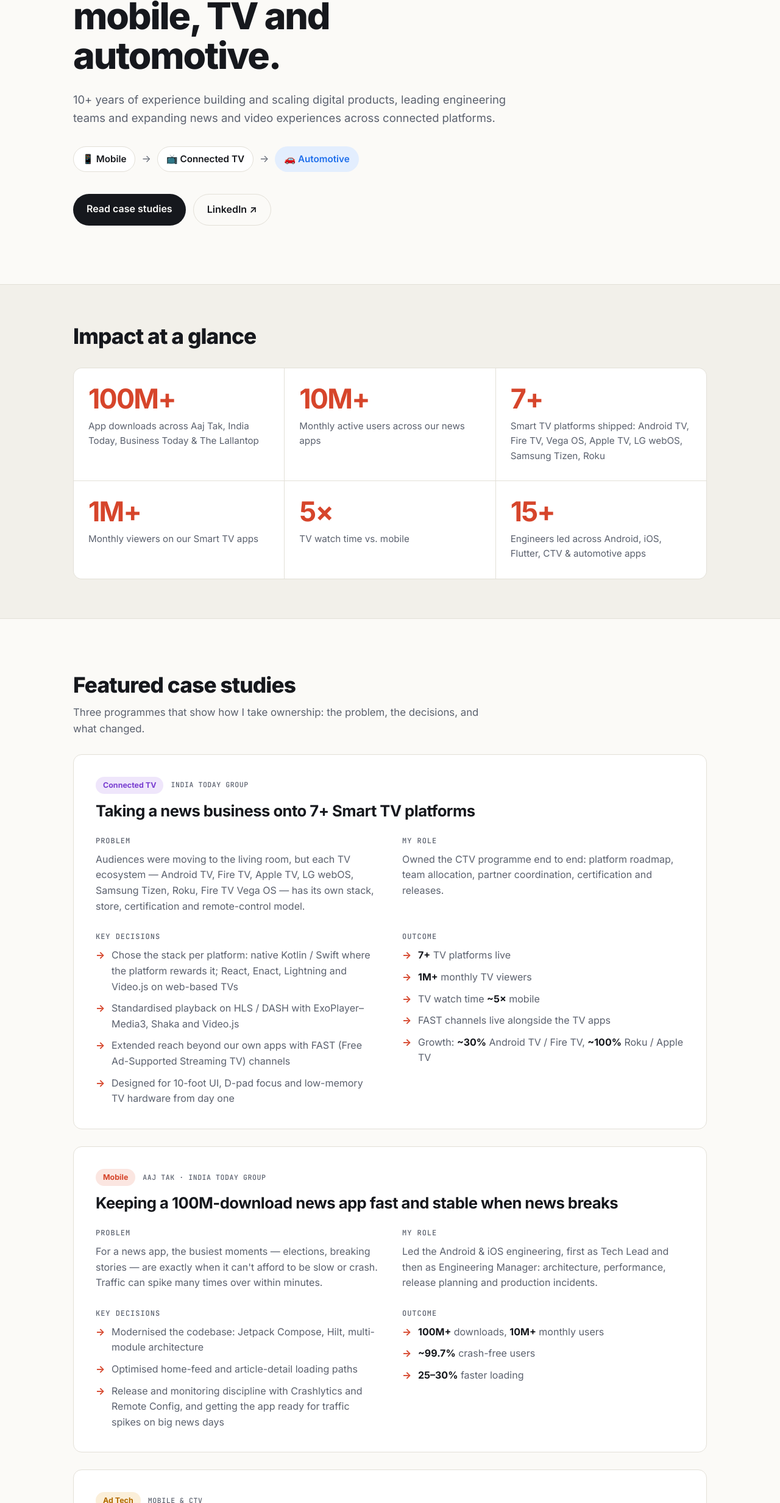
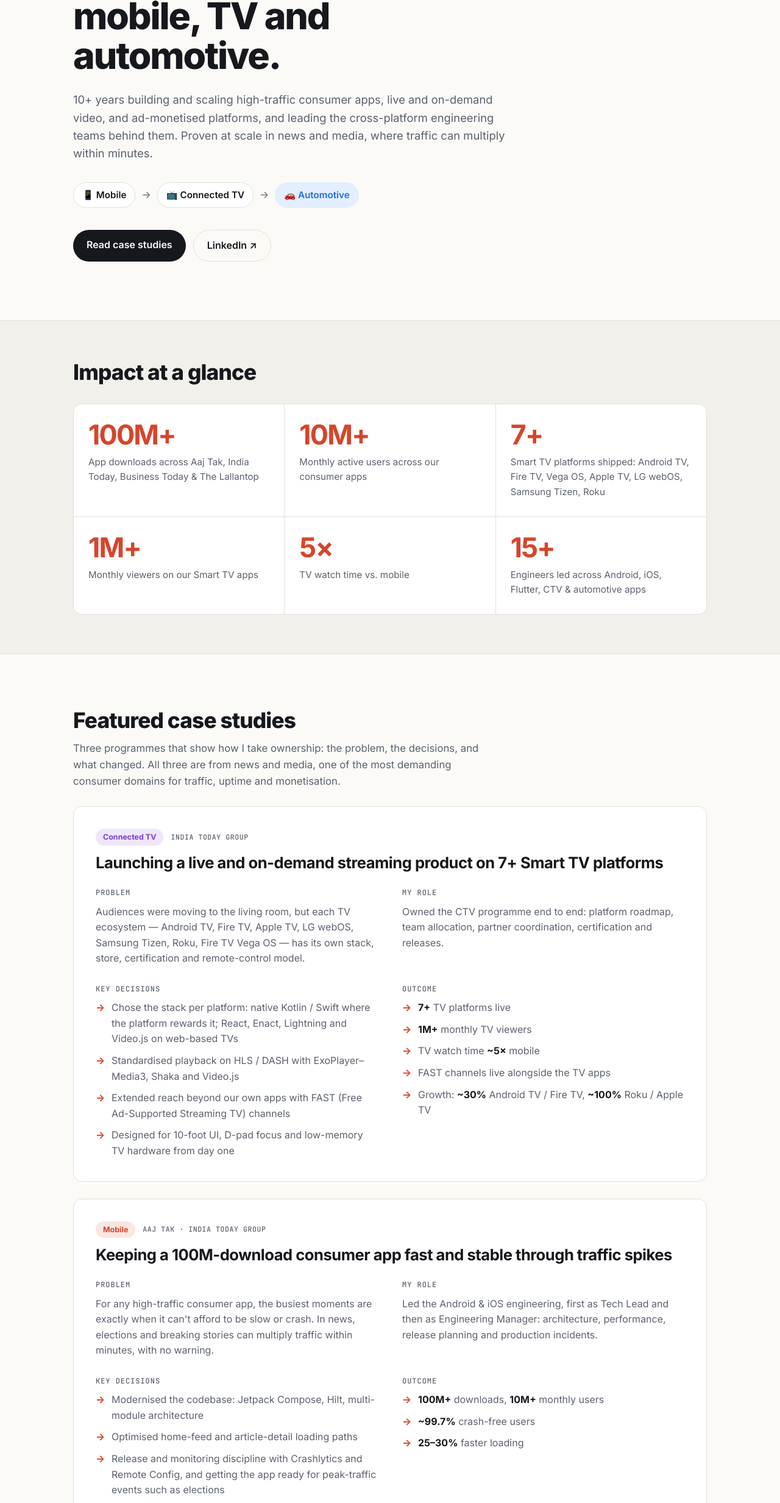
Before and after one commit to pankajkumar78/portfolio, a plain HTML site: page index.html in a window 1280 px wide. Shown: the part 335-2800 px from the top of the page at 61% size. Drawn offline with Linux system fonts and the light colour scheme.

Commit message:
Reframe positioning around high-traffic consumer apps, streaming and ad-monetised platforms
Co-Authored-By: Claude Opus 5.5 <noreply@anthropic.com>

```diff
--- a/index.html
+++ b/index.html
@@ -4,10 +4,10 @@
   <meta charset="utf-8">
   <meta name="viewport" content="width=device-width, initial-scale=1">
   <title>Pankaj Kumar — Engineering Leader, Mobile, Connected TV &amp; OTT</title>
-  <meta name="description" content="Engineering Leader with 10+ years building and scaling news &amp; video products — Aaj Tak, India Today, NDTV — across mobile, 7+ Smart TV platforms and automotive screens.">
+  <meta name="description" content="Engineering Leader with 10+ years scaling high-traffic consumer apps, live and on-demand video, and ad-monetised platforms across mobile, 7+ Smart TV platforms and automotive. Proven at scale on Aaj Tak, India Today and NDTV.">
   <meta property="og:type" content="website">
   <meta property="og:title" content="Pankaj Kumar — Engineering Leader, Mobile, Connected TV &amp; OTT">
-  <meta property="og:description" content="Leading the engineering behind India's biggest news apps — on phones, 7+ TV platforms and in the car.">
+  <meta property="og:description" content="Multi-platform engineering leader for high-traffic consumer apps, live and on-demand video, and ad-monetised platforms — on phones, 7+ TV platforms and in the car.">
   <meta property="og:url" content="https://pankajkumar78.github.io/">
   <meta property="og:image" content="https://pankajkumar78.github.io/og-image.png">
   <meta property="og:image:width" content="1200">
@@ -42,8 +42,9 @@
     <p class="eyebrow">Engineering Leader | Mobile, Connected TV &amp; OTT</p>
     <h1>Engineering products that reach <span class="accent">millions</span> — across mobile, TV and automotive.</h1>
     <p class="lede">
-      10+ years of experience building and scaling digital products, leading engineering teams and expanding
-      news and video experiences across connected platforms.
+      10+ years building and scaling high-traffic consumer apps, live and on-demand video, and ad-monetised
+      platforms, and leading the cross-platform engineering teams behind them. Proven at scale in news and media,
+      where traffic can multiply within minutes.
     </p>
     <div class="screens" aria-label="Screens I build for">
       <span class="chip">📱 Mobile</span><span class="arrow">→</span>
@@ -63,7 +64,7 @@
       <div class="stats">
         <div class="stat"><b>100M+</b><span>App downloads across Aaj Tak, India Today, Business Today &amp; The Lallantop</span></div>
         <!-- VERIFY: 10M MAU across apps -->
-        <div class="stat"><b>10M+</b><span>Monthly active users across our news apps</span></div>
+        <div class="stat"><b>10M+</b><span>Monthly active users across our consumer apps</span></div>
         <div class="stat"><b>7+</b><span>Smart TV platforms shipped: Android TV, Fire TV, Vega OS, Apple TV, LG webOS, Samsung Tizen, Roku</span></div>
         <div class="stat"><b>1M+</b><span>Monthly viewers on our Smart TV apps</span></div>
         <!-- VERIFY: 5x watch time vs mobile -->
@@ -76,11 +77,11 @@
   <!-- 03 CASE STUDIES -->
   <section id="case-studies" class="wrap section">
     <h2 class="section-title">Featured case studies</h2>
-    <p class="section-sub">Three programmes that show how I take ownership: the problem, the decisions, and what changed.</p>
+    <p class="section-sub">Three programmes that show how I take ownership: the problem, the decisions, and what changed. All three are from news and media, one of the most demanding consumer domains for traffic, uptime and monetisation.</p>
 
     <article class="case">
       <div class="case-meta"><span class="cat cat-ctv">Connected TV</span><span class="tag">India Today Group</span></div>
-      <h3>Taking a news business onto 7+ Smart TV platforms</h3>
+      <h3>Launching a live and on-demand streaming product on 7+ Smart TV platforms</h3>
       <div class="case-grid">
         <div>
           <h4>Problem</h4>
@@ -116,11 +117,11 @@
 
     <article class="case">
       <div class="case-meta"><span class="cat cat-mobile">Mobile</span><span class="tag">Aaj Tak · India Today Group</span></div>
-      <h3>Keeping a 100M-download news app fast and stable when news breaks</h3>
+      <h3>Keeping a 100M-download consumer app fast and stable through traffic spikes</h3>
       <div class="case-grid">
         <div>
           <h4>Problem</h4>
-          <p>For a news app, the busiest moments — elections, breaking stories — are exactly when it can't afford to be slow or crash. Traffic can spike many times over within minutes.</p>
+          <p>For any high-traffic consumer app, the busiest moments are exactly when it can't afford to be slow or crash. In news, elections and breaking stories can multiply traffic within minutes, with no warning.</p>
         </div>
         <div>
           <h4>My role</h4>
@@ -131,7 +132,7 @@
           <ul class="ticks">
             <li>Modernised the codebase: Jetpack Compose, Hilt, multi-module architecture</li>
             <li>Optimised home-feed and article-detail loading paths</li>
-            <li>Release and monitoring discipline with Crashlytics and Remote Config, and getting the app ready for traffic spikes on big news days</li>
+            <li>Release and monitoring discipline with Crashlytics and Remote Config, and getting the app ready for peak-traffic events such as elections</li>
             <!-- TODO: add a specific example, e.g. what you changed before an election results day -->
           </ul>
         </div>
@@ -203,8 +204,8 @@
         </div>
         <div class="plat plat-auto">
           <span class="cat cat-auto">Automotive</span>
-          <h3>News and video in the car</h3>
-          <p>Bringing our news and video into in-car infotainment on Android Auto, Android Automotive OS (AAOS), AOSP-based head units and webOS-based automotive platforms. This covers driver-safe, audio-first news on the front screen and full video on rear-seat entertainment screens.</p>
+          <h3>Streaming video and audio in the car</h3>
+          <p>Bringing our video and audio content into in-car infotainment on Android Auto, Android Automotive OS (AAOS), AOSP-based head units and webOS-based automotive platforms. This covers driver-safe, audio-first experiences on the front screen and full video on rear-seat entertainment screens.</p>
           <div class="pills"><span>Android Auto</span><span>Android Automotive OS</span><span>AOSP</span><span>webOS Auto</span><span>Rear-seat entertainment</span><span>Media3 / MediaSession</span><span>Driver-distraction guidelines</span></div>
         </div>
       </div>
@@ -225,7 +226,7 @@
       <div><h3>Building teams</h3><p>Leading and mentoring engineers across Android, iOS, Flutter, CTV and automotive apps, and managing external development and QA partners.</p></div>
       <div><h3>Technology decisions</h3><p>Architecture direction (Compose, Hilt, modularisation) and per-platform stack choices for TV, balancing speed, cost and maintainability. I also bring AI-assisted engineering (Claude Code, MCP) into the team's workflow.</p></div>
       <div><h3>Delivery ownership</h3><p>Roadmaps, release planning and prioritisation across four brands and many apps, with clear trade-offs for stakeholders.</p></div>
-      <div><h3>Production reliability</h3><p>Monitoring, incident response and preparing for big news days, so stability is measured and not assumed.</p></div>
+      <div><h3>Production reliability</h3><p>Monitoring, incident response and preparing for peak-traffic events, so stability is measured and not assumed.</p></div>
       <div><h3>Cross-functional partnership</h3><p>Day-to-day work with product, editorial, AdOps, QA, business teams and external platform partners.</p></div>
       <div><h3>Expanding into new markets</h3><p>Taking existing products to new platforms such as Smart TVs and automotive to reach new audiences and revenue.</p></div>
     </div>
```
